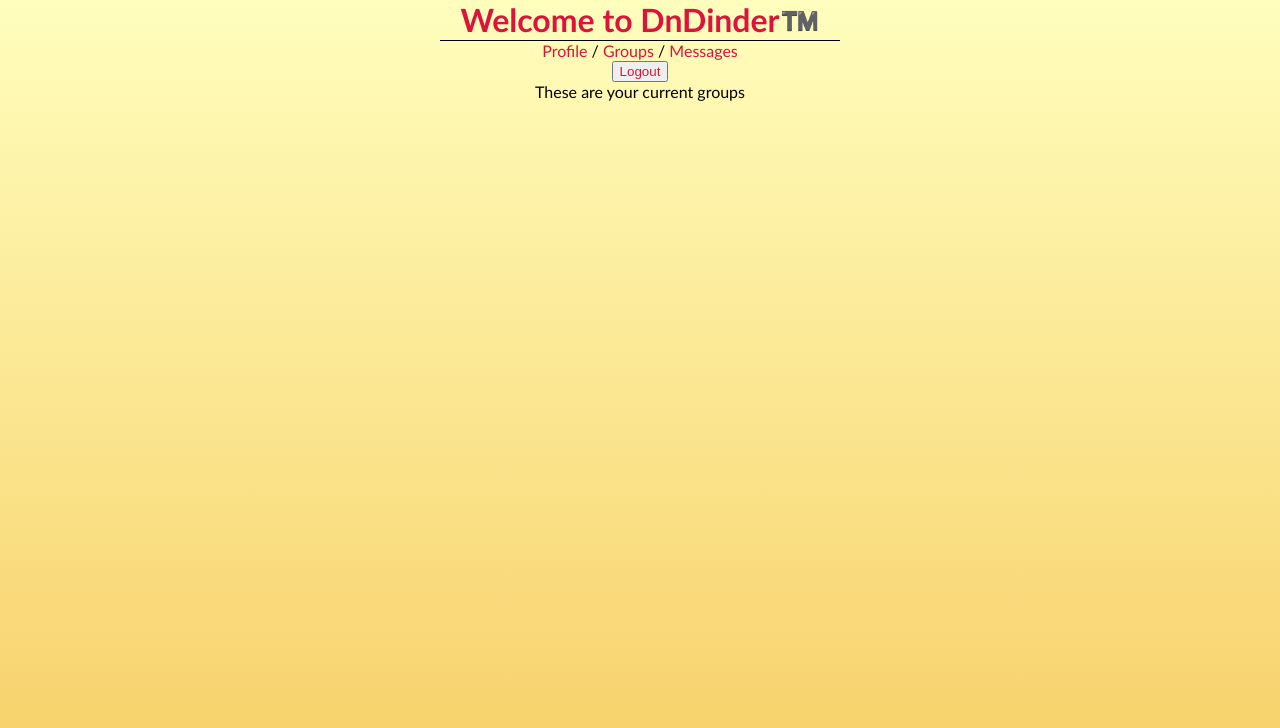
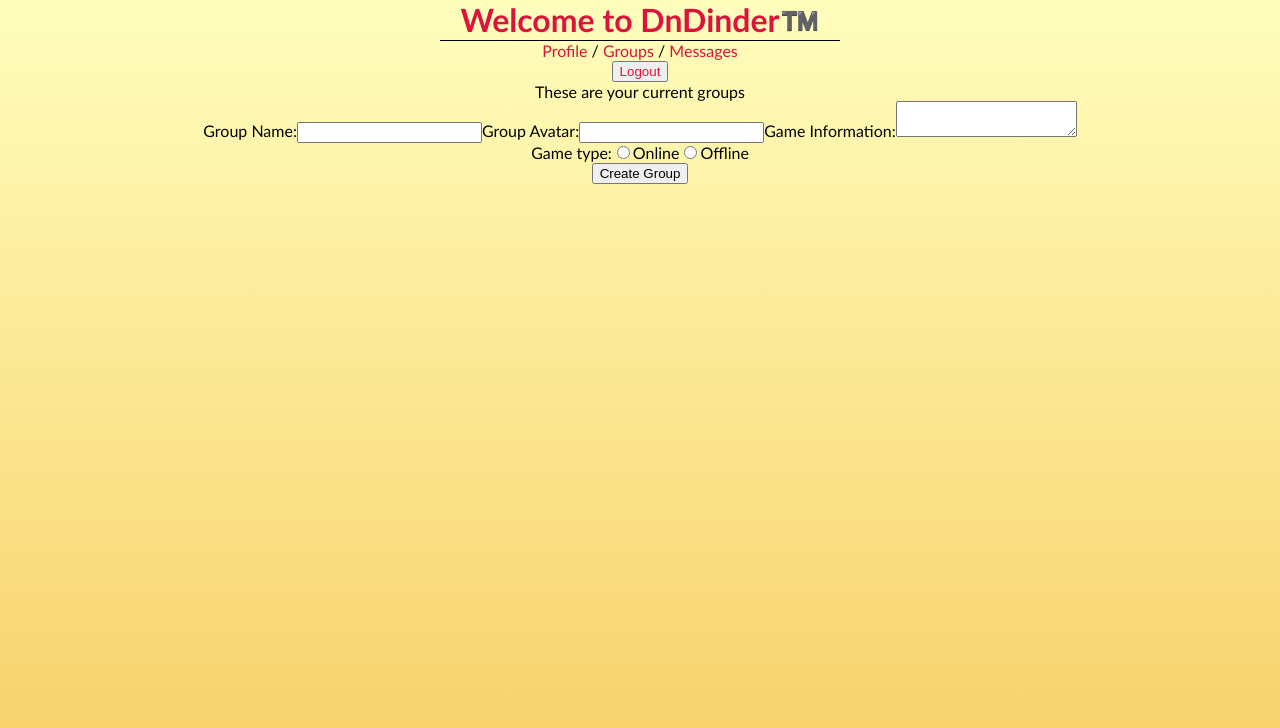
Before and after one commit to boa-constructor/frontend-react-app, a React (Create React App) app: page /groups in a window 1280 px wide. Shown: the top 728 px of the page. Built offline with nearby package versions, Linux system fonts and the light colour scheme; no server answers; sample sign-in values are in the browser's storage.

Commit message:
this commit clears the create group form when submitted£

```diff
--- a/src/Components/CreateGroup.jsx
+++ b/src/Components/CreateGroup.jsx
@@ -8,48 +8,79 @@ const CreateGroup = () => {
     characters: [],
     dm: user,
     user_id: user,
+    group_name: '',
+    avatar: '',
+    game_type: '',
+    game_info: '',
   });
 
   const submissionHandler = (e) => {
     e.preventDefault();
     createGroup(newGroup);
+    setNewGroup({
+      characters: [],
+      dm: user,
+      user_id: user,
+      group_name: '',
+      avatar: '',
+      game_type: '',
+      game_info: '',
+    });
   };
 
   return (
     <div>
-			<form onSubmit={(e) => submissionHandler(e)}>
-				<label htmlFor='group_name'>Group Name:</label>
+      <form onSubmit={submissionHandler}>
+        <label htmlFor="group_name">Group Name:</label>
         <input
           required
-					type='text'
-					name='group_name'
+          type="text"
+          value={newGroup.group_name}
+          name="group_name"
           onChange={(e) =>
             setNewGroup((currNewGroup) => {
               return { ...currNewGroup, group_name: e.target.value };
             })
           }
         />
-				<label htmlFor='group_avatar'>Group Avatar:</label>
+        <label htmlFor="group_avatar">Group Avatar:</label>
         <input
-					name='group_avatar'
-					type='url'
+          name="group_avatar"
+          type="url"
+          value={newGroup.avatar}
           onChange={(e) =>
             setNewGroup((currNewGroup) => {
               return { ...currNewGroup, avatar: e.target.value };
             })
           }
         />
-				<label htmlFor='game_info'>Game Information:</label>
+        <label htmlFor="game_info">Game Information:</label>
         <textarea
-					name='game_information'
-					type='textarea'
+          required
+          value={newGroup.game_info}
+          name="game_info"
+          type="textarea"
           onChange={(e) =>
             setNewGroup((currNewGroup) => {
               return { ...currNewGroup, game_info: e.target.value };
             })
           }
         />
-				<button>Create Group</button>
+        <div
+          value={newGroup.game_type}
+          onChange={(e) =>
+            setNewGroup((currNewGroup) => {
+              return { ...currNewGroup, game_type: e.target.value };
+            })
+          }
+        >
+          <label htmlFor="game_type">Game type:</label>
+          <input type="radio" name="game_type" value="Online" required />
+          Online
+          <input type="radio" name="game_type" value="Offline" required />
+          Offline
+        </div>
+        <button type="submit">Create Group</button>
       </form>
     </div>
   );
--- a/src/Components/Groups.jsx
+++ b/src/Components/Groups.jsx
@@ -1,12 +1,18 @@
 import { useEffect, useState } from 'react';
+import CreateGroup from './CreateGroup';
+const Groups = () => {
+  const [groups, setGroups] = useState();
 
-const Groups = () => {
-	const [groups, setGroups] = useState();
-
-	useEffect(() => {
-		//space for getGroups function
-	});
-	return <div>These are your current groups</div>;
+  useEffect(() => {
+    //space for getGroups function
+  });
+  return (
+    <div>
+      These are your current groups
+      <br></br>
+      <CreateGroup />
+    </div>
+  );
 };
 
 export default Groups;
```
Also changed, not shown: src/App.js (+20 -25 lines), src/Components/EditProfile.jsx (+3 -7 lines). Lines whose indentation alone changed are shown as unchanged.
